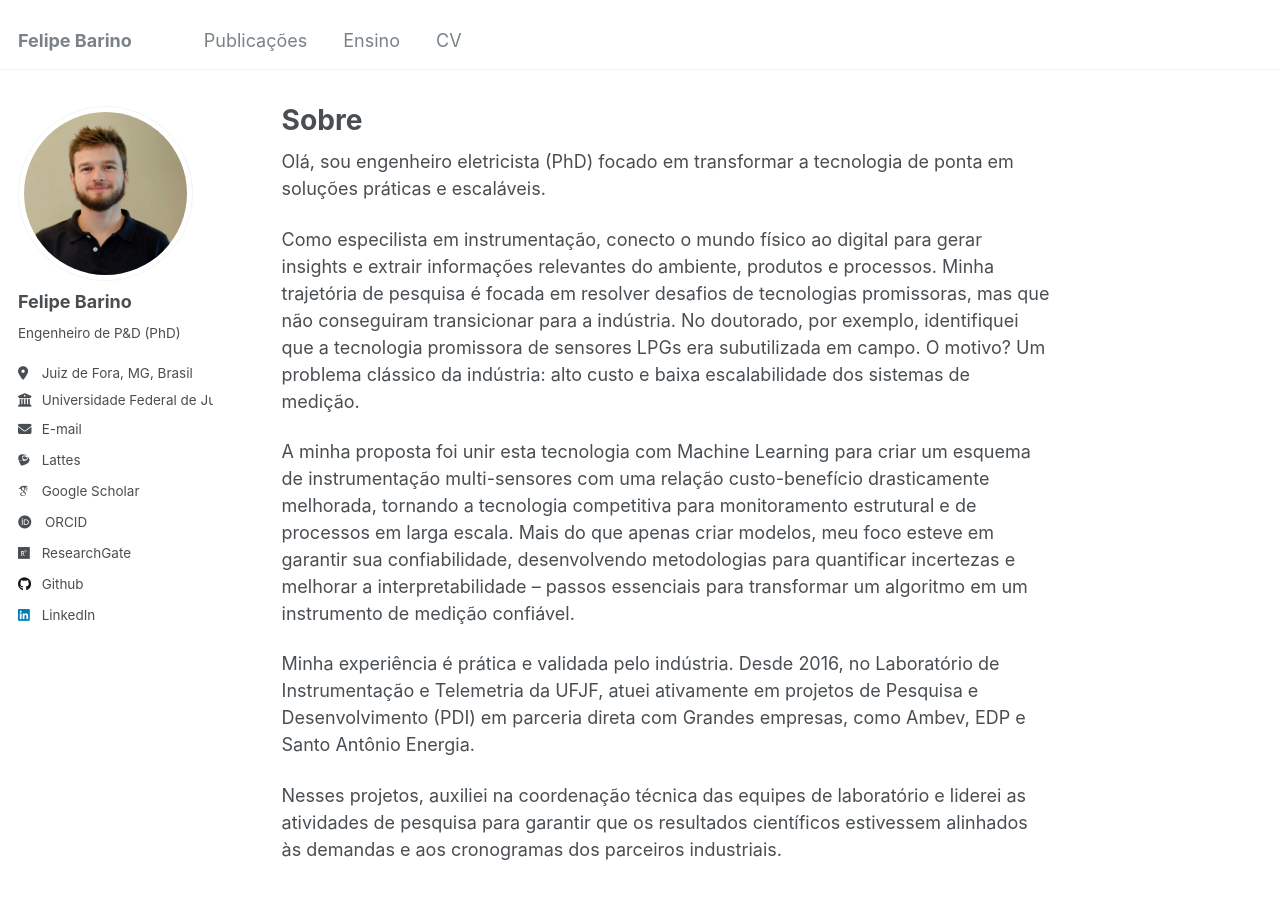
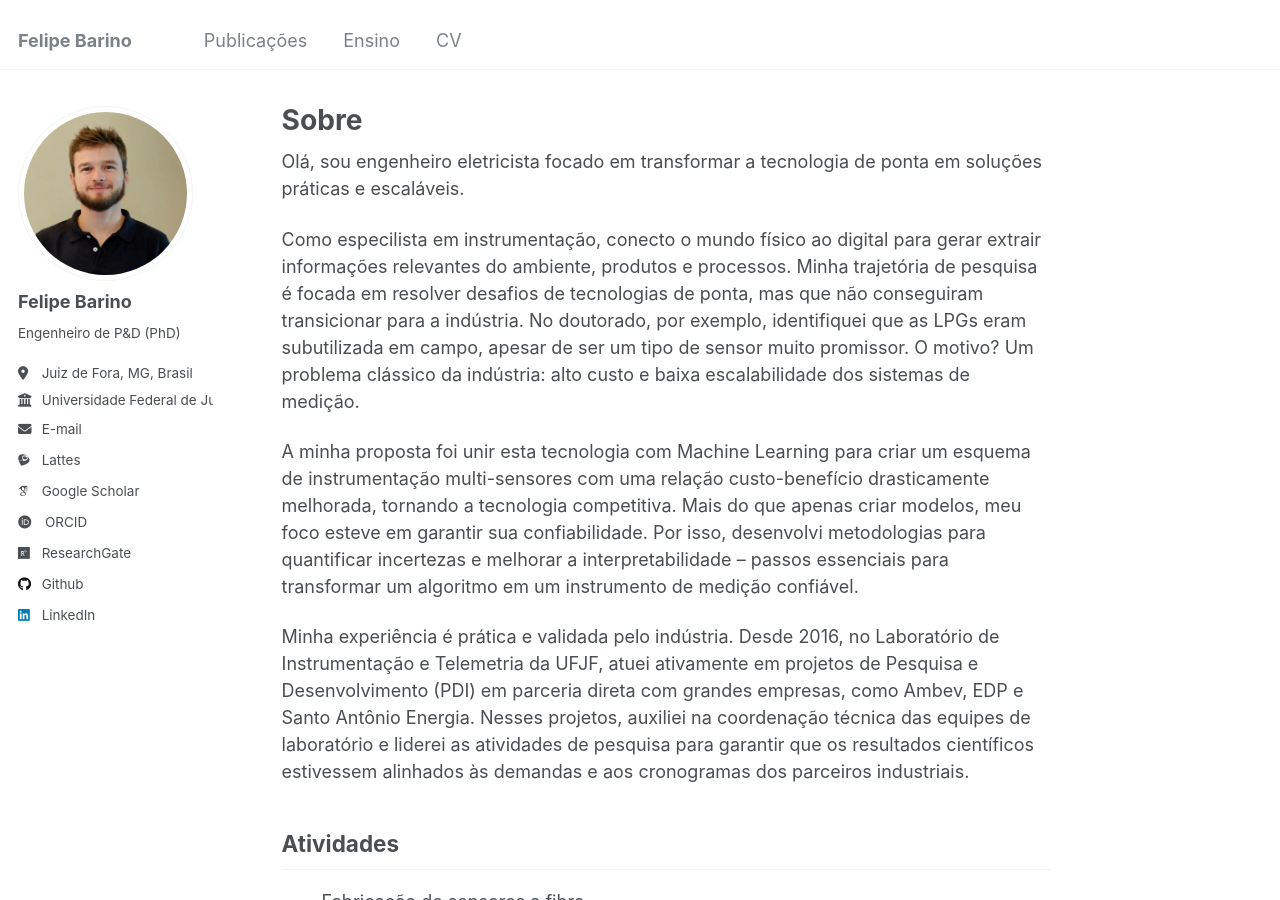
Before and after one commit to felipebarino/felipebarino.github.io, a Jekyll site: the page built from _pages/about.md, in a window 1280 px wide and 900 px high. Built offline with Jekyll 4.4.1, drawn with Linux system fonts in a browser that asks for light colours; some web fonts are replaced.

Commit message:
melhorar about

```diff
--- a/_pages/about.md
+++ b/_pages/about.md
@@ -7,15 +7,13 @@ redirect_from:
   - /about.html
 ---
 
-Olá, sou engenheiro eletricista (PhD) focado em transformar a tecnologia de ponta em soluções práticas e escaláveis.
+Olá, sou engenheiro eletricista focado em transformar a tecnologia de ponta em soluções práticas e escaláveis.
 
-Como especilista em instrumentação, conecto o mundo físico ao digital para gerar insights e extrair informações relevantes do ambiente, produtos e processos. Minha trajetória de pesquisa é focada em resolver desafios de tecnologias promissoras, mas que não conseguiram transicionar para a indústria. No doutorado, por exemplo, identifiquei que a tecnologia promissora de sensores LPGs era subutilizada em campo. O motivo? Um problema clássico da indústria: alto custo e baixa escalabilidade dos sistemas de medição.
+Como especilista em instrumentação, conecto o mundo físico ao digital para gerar extrair informações relevantes do ambiente, produtos e processos. Minha trajetória de pesquisa é focada em resolver desafios de tecnologias de ponta, mas que não conseguiram transicionar para a indústria. No doutorado, por exemplo, identifiquei que as LPGs eram subutilizada em campo, apesar de ser um tipo de sensor muito promissor. O motivo? Um problema clássico da indústria: alto custo e baixa escalabilidade dos sistemas de medição.
 
-A minha proposta foi unir esta tecnologia com Machine Learning para criar um esquema de instrumentação multi-sensores com uma relação custo-benefício drasticamente melhorada, tornando a tecnologia competitiva para monitoramento estrutural e de processos em larga escala. Mais do que apenas criar modelos, meu foco esteve em garantir sua confiabilidade, desenvolvendo metodologias para quantificar incertezas e melhorar a interpretabilidade – passos essenciais para transformar um algoritmo em um instrumento de medição confiável.
+A minha proposta foi unir esta tecnologia com Machine Learning para criar um esquema de instrumentação multi-sensores com uma relação custo-benefício drasticamente melhorada, tornando a tecnologia competitiva. Mais do que apenas criar modelos, meu foco esteve em garantir sua confiabilidade. Por isso, desenvolvi metodologias para quantificar incertezas e melhorar a interpretabilidade – passos essenciais para transformar um algoritmo em um instrumento de medição confiável.
 
-Minha experiência é prática e validada pelo indústria. Desde 2016, no Laboratório de Instrumentação e Telemetria da UFJF, atuei ativamente em projetos de Pesquisa e Desenvolvimento (PDI) em parceria direta com Grandes empresas, como Ambev, EDP e Santo Antônio Energia.
-
-Nesses projetos, auxiliei na coordenação técnica das equipes de laboratório e liderei as atividades de pesquisa para garantir que os resultados científicos estivessem alinhados às demandas e aos cronogramas dos parceiros industriais.
+Minha experiência é prática e validada pelo indústria. Desde 2016, no Laboratório de Instrumentação e Telemetria da UFJF, atuei ativamente em projetos de Pesquisa e Desenvolvimento (PDI) em parceria direta com grandes empresas, como Ambev, EDP e Santo Antônio Energia. Nesses projetos, auxiliei na coordenação técnica das equipes de laboratório e liderei as atividades de pesquisa para garantir que os resultados científicos estivessem alinhados às demandas e aos cronogramas dos parceiros industriais.
 
 Atividades
 ---
```
